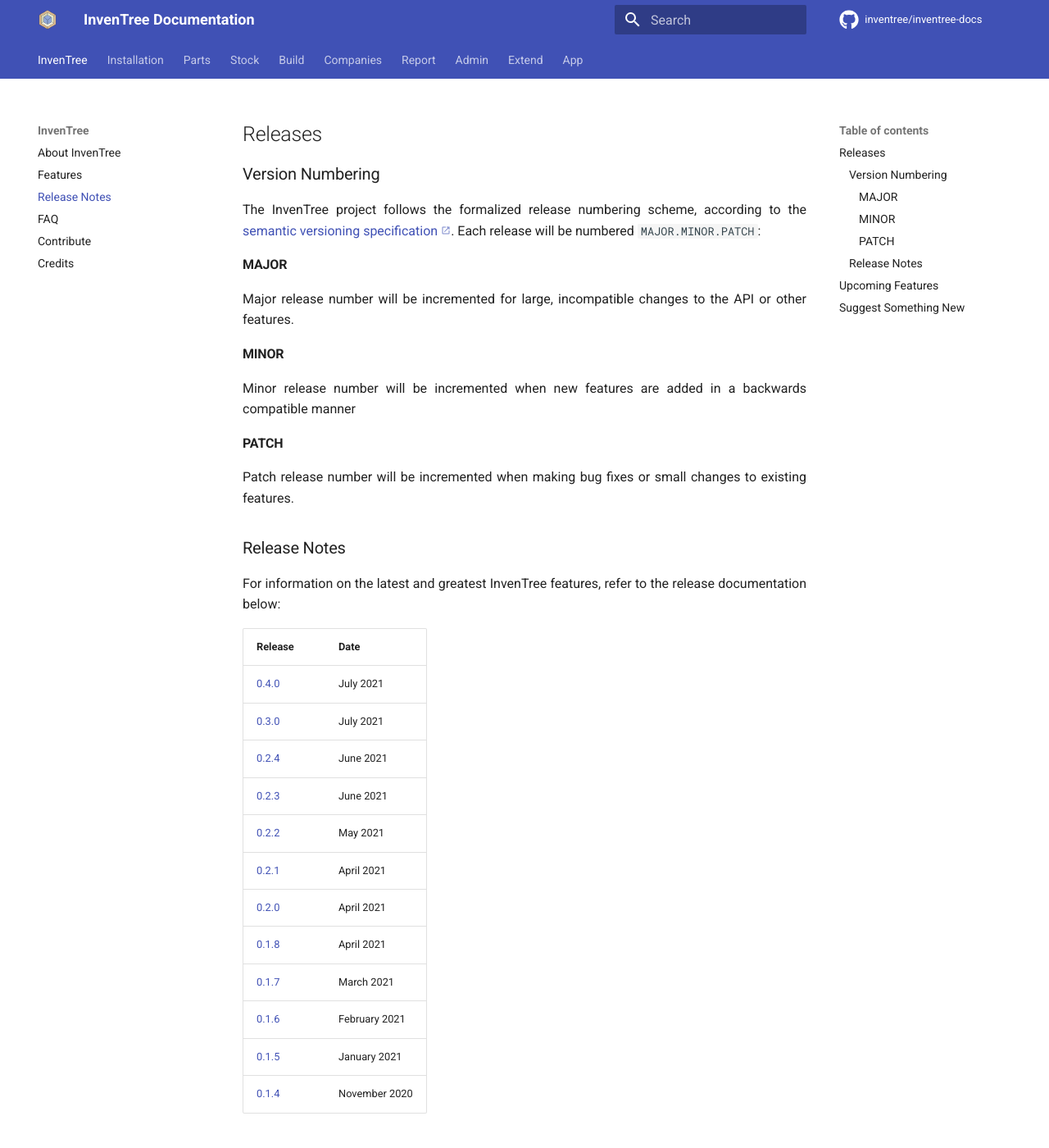
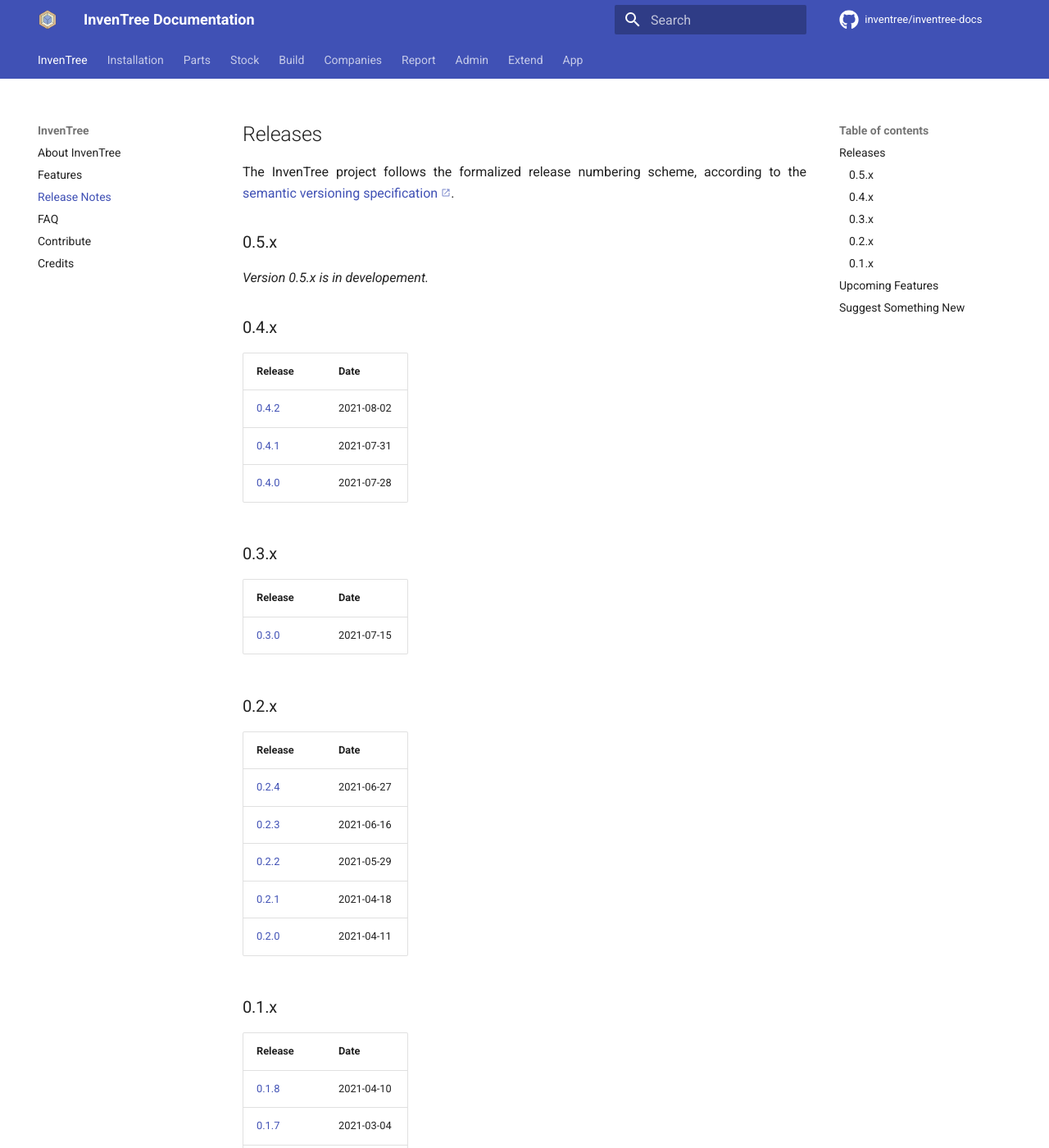
Before and after one commit to inventree/inventree-docs, an MkDocs documentation site: the page built from docs/releases/release_notes.md, in a window 1280 px wide and 1400 px high. Shown: the whole window at 82% size. Built offline with MkDocs 1.6.1 and Material for MkDocs 9.7.7, drawn with Linux system fonts in a browser that asks for light colours; a script that is not in the unit is left out; comment, search, counter and statistics services are not loaded; some of the changed text lies outside the part shown.

Commit message:
Refactor release_notes page

```diff
--- a/docs/releases/release_notes.md
+++ b/docs/releases/release_notes.md
@@ -1,43 +1,48 @@
 ---
-title: What's New
+title: InvenTree Release Notes
 ---
 
 ## Releases
 
-### Version Numbering
+The InvenTree project follows the formalized release numbering scheme, according to the [semantic versioning specification](https://semver.org/).
 
-The InvenTree project follows the formalized release numbering scheme, according to the [semantic versioning specification](https://semver.org/). Each release will be numbered `MAJOR.MINOR.PATCH`:
+### 0.5.x
 
-#### MAJOR
+*Version 0.5.x is in developement.*
 
-Major release number will be incremented for large, incompatible changes to the API or other features.
+### 0.4.x
 
-#### MINOR
+| Release | Date |
+| --- | --- |
+| [0.4.2](./0.4.2.md) | 2021-08-02 |
+| [0.4.1](./0.4.1.md) | 2021-07-31 |
+| [0.4.0](./0.4.0.md) | 2021-07-28 |
 
-Minor release number will be incremented when new features are added in a backwards compatible manner
-
-#### PATCH
-
-Patch release number will be incremented when making bug fixes or small changes to existing features.
-
-### Release Notes
-
-For information on the latest and greatest InvenTree features, refer to the release documentation below:
+### 0.3.x
 
 | Release | Date |
 | ------- | ---- |
-| [0.4.0](./0.4.0.md) | July 2021 |
-| [0.3.0](./0.3.0.md) | July 2021 |
-| [0.2.4](./0.2.4.md) | June 2021 |
-| [0.2.3](./0.2.3.md) | June 2021 |
-| [0.2.2](./0.2.2.md) | May 2021 |
-| [0.2.1](./0.2.1.md) | April 2021 |
-| [0.2.0](./0.2.0.md) | April 2021 |
-| [0.1.8](./0.1.8.md) | April 2021 |
-| [0.1.7](./0.1.7.md) | March 2021 |
-| [0.1.6](./0.1.6.md) | February 2021 |
-| [0.1.5](./0.1.5.md) | January 2021 |
-| [0.1.4](./0.1.4.md) | November 2020 |
+| [0.3.0](./0.3.0.md) | 2021-07-15 |
+
+### 0.2.x
+
+| Release | Date |
+| --- | --- |
+| [0.2.4](./0.2.4.md) | 2021-06-27 |
+| [0.2.3](./0.2.3.md) | 2021-06-16 |
+| [0.2.2](./0.2.2.md) | 2021-05-29 |
+| [0.2.1](./0.2.1.md) | 2021-04-18 |
+| [0.2.0](./0.2.0.md) | 2021-04-11 |
+
+### 0.1.x
+
+| Release | Date |
+| --- | --- |
+| [0.1.8](./0.1.8.md) | 2021-04-10 |
+| [0.1.7](./0.1.7.md) | 2021-03-04 |
+| [0.1.6](./0.1.6.md) | 2021-02-21 |
+| [0.1.5](./0.1.5.md) | 2021-01-19 |
+| [0.1.4](./0.1.4.md) | 2020-11-15 |
 
 ## Upcoming Features
 
```
Also changed, not shown: docs/releases/0.4.0.md (+1 -22 lines), docs/releases/0.4.1.md (added, +13 -0 lines), docs/releases/0.4.2.md (added, +12 -0 lines).
